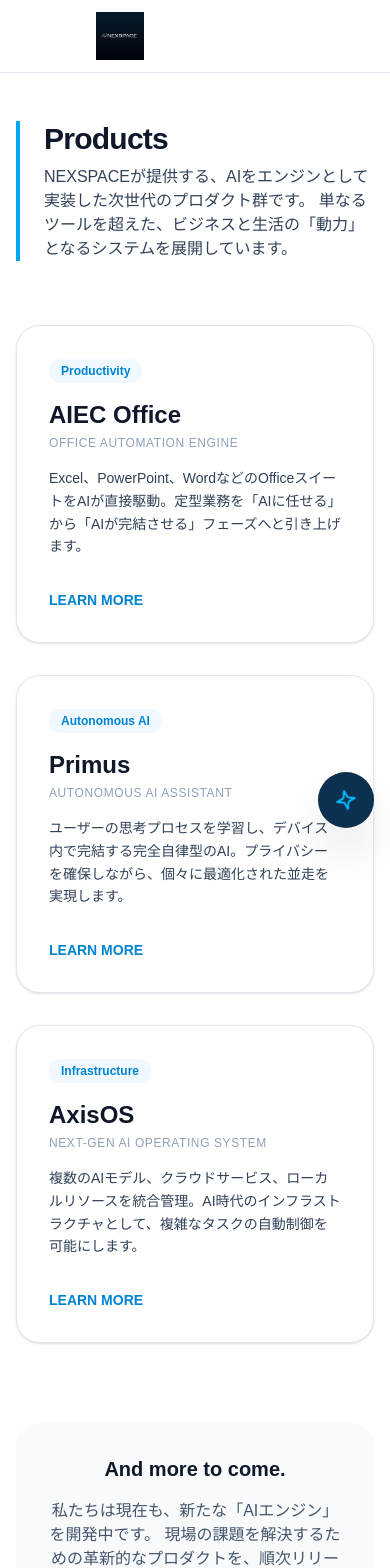
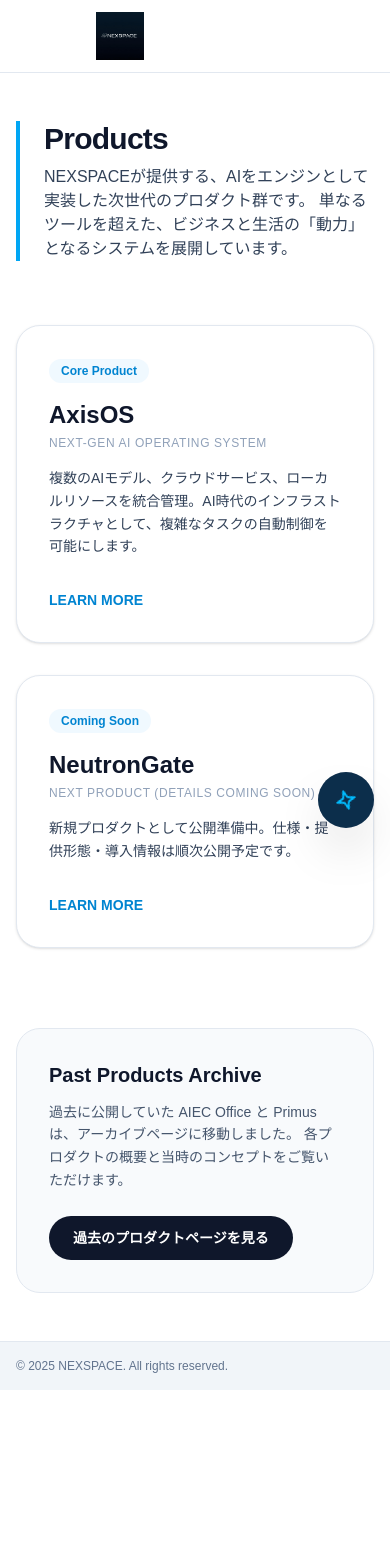
Before and after one commit to mametora311-glitch/nexspace-site, a Next.js app: page /products in a window 390 px wide. Shown: the top 1568 px of the page. After the commit the page ends 1390 px from the top, so only its background shows below. Built offline with nearby package versions, Linux system fonts and the light colour scheme.

Commit message:
Reorganize products and add legacy archive pages

```diff
--- a/src/app/page.tsx
+++ b/src/app/page.tsx
@@ -38,22 +38,17 @@ export default function HomePage() {
               <p className="text-slate-700">次世代の自律型システム・ソリューション</p>
             </div>
 
-            <div className="grid gap-6 md:grid-cols-3">
+            <div className="grid gap-6 md:grid-cols-2">
               {[
-                {
-                  title: "AIEC Office",
-                  desc: "Excel・PowerPoint・Word等のOffice業務をAIが直接駆動する、次世代の自動化ツール。",
-                  href: "/products/aiec"
-                },
-                {
-                  title: "Primus",
-                  desc: "ユーザーと共に成長し、デバイス内で完結する完全自律型のAIアシスタント。",
-                  href: "/products/primus"
-                },
                 {
                   title: "AxisOS",
                   desc: "複数のAIモデルとクラウドサービスを統合管理する、AI時代のオペレーティングシステム。",
                   href: "/products/axis"
+                },
+                {
+                  title: "NeutronGate",
+                  desc: "新規プロダクト。詳細は順次公開予定です。",
+                  href: "/products/neutrongate"
                 }
               ].map((item) => (
                 <a
--- /dev/null
+++ b/src/app/products/legacy/page.tsx
@@ -0,0 +1,69 @@
+export default function LegacyProductsPage() {
+  const legacyProducts = [
+    {
+      title: "AIEC Office",
+      subtitle: "Office Automation Engine",
+      overview:
+        "Excel・PowerPoint・Wordの定型業務をAIが直接駆動する自動化プロダクト。マクロ依存を減らし、業務実行そのものをAIで完結させる設計を目指しました。",
+      href: "/products/aiec",
+    },
+    {
+      title: "Primus",
+      subtitle: "Autonomous AI Assistant",
+      overview:
+        "ユーザーごとの思考パターンに適応し、ローカル処理を重視した自律型アシスタント。プライバシーを保ちながら並走支援する個人最適化モデルです。",
+      href: "/products/primus",
+    },
+  ];
+
+  return (
+    <div className="w-full py-12 md:py-20">
+      <section className="mb-16 border-l-4 border-sky-500 pl-6">
+        <h1 className="text-3xl font-bold tracking-tight text-slate-900 md:text-4xl">
+          Past Products
+        </h1>
+        <p className="mt-2 max-w-3xl text-slate-700">
+          こちらは過去に公開していたプロダクトのアーカイブです。現在の販売ページからは外れていますが、
+          コンセプトと概要を継続して参照できるようにしています。
+        </p>
+      </section>
+
+      <section className="grid gap-8 md:grid-cols-2">
+        {legacyProducts.map((product) => (
+          <article
+            key={product.title}
+            className="rounded-3xl border border-slate-200 bg-white p-8 shadow-sm"
+          >
+            <div className="mb-4 inline-block rounded-full bg-slate-100 px-3 py-1 text-xs font-bold text-slate-600">
+              Legacy
+            </div>
+            <h2 className="mb-1 text-2xl font-bold text-slate-900">{product.title}</h2>
+            <p className="mb-4 text-xs font-medium uppercase tracking-wider text-slate-400">
+              {product.subtitle}
+            </p>
+            <p className="text-sm leading-relaxed text-slate-700">{product.overview}</p>
+            <a
+              href={product.href}
+              className="mt-6 inline-block text-sm font-bold text-sky-600 hover:text-sky-500"
+            >
+              アーカイブ詳細を見る →
+            </a>
+          </article>
+        ))}
+      </section>
+
+      <section className="mt-16 rounded-3xl border border-slate-200 bg-slate-50 p-8">
+        <h2 className="text-lg font-bold text-slate-900">現在の公開中プロダクト</h2>
+        <p className="mt-3 text-sm leading-relaxed text-slate-600">
+          現在は AxisOS を中心に展開しています。最新情報はプロダクト一覧ページをご確認ください。
+        </p>
+        <a
+          href="/products"
+          className="mt-5 inline-block rounded-full bg-slate-900 px-6 py-3 text-sm font-bold text-white transition-colors hover:bg-slate-700"
+        >
+          プロダクト一覧に戻る
+        </a>
+      </section>
+    </div>
+  );
+}
--- /dev/null
+++ b/src/app/products/neutrongate/page.tsx
@@ -0,0 +1,38 @@
+export default function NeutronGatePage() {
+  return (
+    <div className="w-full py-12 md:py-20">
+      <section className="mb-16 border-l-4 border-sky-500 pl-6">
+        <div className="mb-4 inline-block rounded-full bg-sky-50 px-3 py-1 text-xs font-bold text-sky-600">
+          Coming Soon
+        </div>
+        <h1 className="text-3xl font-bold tracking-tight text-slate-900 md:text-5xl">
+          NeutronGate
+        </h1>
+        <p className="mt-4 max-w-3xl text-lg leading-relaxed text-slate-700">
+          NeutronGate の詳細は現在準備中です。正式な概要・仕様・提供時期は後日公開します。
+        </p>
+      </section>
+
+      <section className="rounded-3xl border border-slate-200 bg-white p-8 shadow-sm md:p-12">
+        <h2 className="text-xl font-bold text-slate-900">Status</h2>
+        <p className="mt-3 text-sm leading-relaxed text-slate-600">
+          公開前プロダクトとして、情報更新時に本ページへ順次反映します。
+        </p>
+        <div className="mt-8 flex flex-wrap gap-4">
+          <a
+            href="/products"
+            className="rounded-full bg-slate-900 px-6 py-3 text-sm font-bold text-white transition-colors hover:bg-slate-700"
+          >
+            プロダクト一覧に戻る
+          </a>
+          <a
+            href="/contact"
+            className="rounded-full border border-slate-300 px-6 py-3 text-sm font-bold text-slate-900 transition-colors hover:border-slate-900"
+          >
+            先行相談をする
+          </a>
+        </div>
+      </section>
+    </div>
+  );
+}
--- a/src/app/products/page.tsx
+++ b/src/app/products/page.tsx
@@ -1,26 +1,19 @@
 // src/app/products/page.tsx
 export default function ProductsPage() {
   const products = [
-    {
-      title: "AIEC Office",
-      subtitle: "Office Automation Engine",
-      desc: "Excel、PowerPoint、WordなどのOfficeスイートをAIが直接駆動。定型業務を「AIに任せる」から「AIが完結させる」フェーズへと引き上げます。",
-      href: "/products/aiec",
-      tag: "Productivity",
-    },
-    {
-      title: "Primus",
-      subtitle: "Autonomous AI Assistant",
-      desc: "ユーザーの思考プロセスを学習し、デバイス内で完結する完全自律型のAI。プライバシーを確保しながら、個々に最適化された並走を実現します。",
-      href: "/products/primus",
-      tag: "Autonomous AI",
-    },
     {
       title: "AxisOS",
       subtitle: "Next-Gen AI Operating System",
       desc: "複数のAIモデル、クラウドサービス、ローカルリソースを統合管理。AI時代のインフラストラクチャとして、複雑なタスクの自動制御を可能にします。",
       href: "/products/axis",
-      tag: "Infrastructure",
+      tag: "Core Product",
+    },
+    {
+      title: "NeutronGate",
+      subtitle: "Next Product (Details Coming Soon)",
+      desc: "新規プロダクトとして公開準備中。仕様・提供形態・導入情報は順次公開予定です。",
+      href: "/products/neutrongate",
+      tag: "Coming Soon",
     },
   ];
 
@@ -35,8 +28,8 @@ export default function ProductsPage() {
         </p>
       </section>
 
-      {/* プロダクトグリッド */}
-      <section className="grid gap-8 md:grid-cols-3">
+      {/* 現行プロダクトグリッド */}
+      <section className="grid gap-8 md:grid-cols-2">
         {products.map((product) => (
           <a
             key={product.title}
@@ -73,13 +66,19 @@ export default function ProductsPage() {
         ))}
       </section>
 
-      {/* 将来の展望セクション */}
-      <section className="mt-20 rounded-3xl bg-slate-50 p-8 text-center md:p-16">
-        <h2 className="text-xl font-bold text-slate-900">And more to come.</h2>
-        <p className="mt-4 text-slate-600">
-          私たちは現在も、新たな「AIエンジン」を開発中です。
-          現場の課題を解決するための革新的なプロダクトを、順次リリースしていきます。
+      {/* 過去プロダクト導線 */}
+      <section className="mt-20 rounded-3xl border border-slate-200 bg-slate-50 p-8 md:p-12">
+        <h2 className="text-xl font-bold text-slate-900">Past Products Archive</h2>
+        <p className="mt-3 text-sm leading-relaxed text-slate-600">
+          過去に公開していた AIEC Office と Primus は、アーカイブページに移動しました。
+          各プロダクトの概要と当時のコンセプトをご覧いただけます。
         </p>
+        <a
+          href="/products/legacy"
+          className="mt-6 inline-block rounded-full bg-slate-900 px-6 py-3 text-sm font-bold text-white transition-colors hover:bg-slate-700"
+        >
+          過去のプロダクトページを見る
+        </a>
       </section>
     </div>
   );
--- a/src/app/purchase/page.tsx
+++ b/src/app/purchase/page.tsx
@@ -9,24 +9,6 @@ export default function PurchasePage() {
       cta: "CAMPFIREで支援する",
       link: "https://camp-fire.jp/projects/906665/view", // クラファンURLに差し替え
       highlight: true
-    },
-    {
-      name: "AIEC Office License",
-      status: "Available",
-      price: "調整中",
-      desc: "Excel / PPT / WordをAIで完全自動化。永久ライセンスを提供します。",
-      cta: "お問い合わせはこちら",
-      link: "/contact",
-      highlight: false
-    },
-    {
-      name: "Primus Early Access",
-      status: "Pre-order",
-      price: "開発中",
-      desc: "完全自律型AI「Primus」の先行体験権。リリース時に優先提供いたします。",
-      cta: "お問い合わせはこちら",
-      link: "/contact",
-      highlight: false
     }
   ];
 
@@ -37,12 +19,12 @@ export default function PurchasePage() {
         <h1 className="text-3xl font-bold text-slate-900 md:text-5xl tracking-tight">Purchase / Support</h1>
         <p className="mt-4 text-lg text-slate-700 max-w-2xl">
           NEXSPACEのプロダクトのご購入、およびプロジェクトへの支援はこちらから。
-          明日のクラウドファンディング開始に向けた限定プランも公開中です。
+          現在公開中の支援プランをご案内しています。
         </p>
       </section>
 
       {/* プロダクトカード群 */}
-      <div className="grid gap-8 md:grid-cols-3">
+      <div className="grid max-w-xl gap-8">
         {products.map((p, i) => (
           <div key={i} className={`flex flex-col rounded-3xl border p-8 transition-all ${
             p.highlight
```
